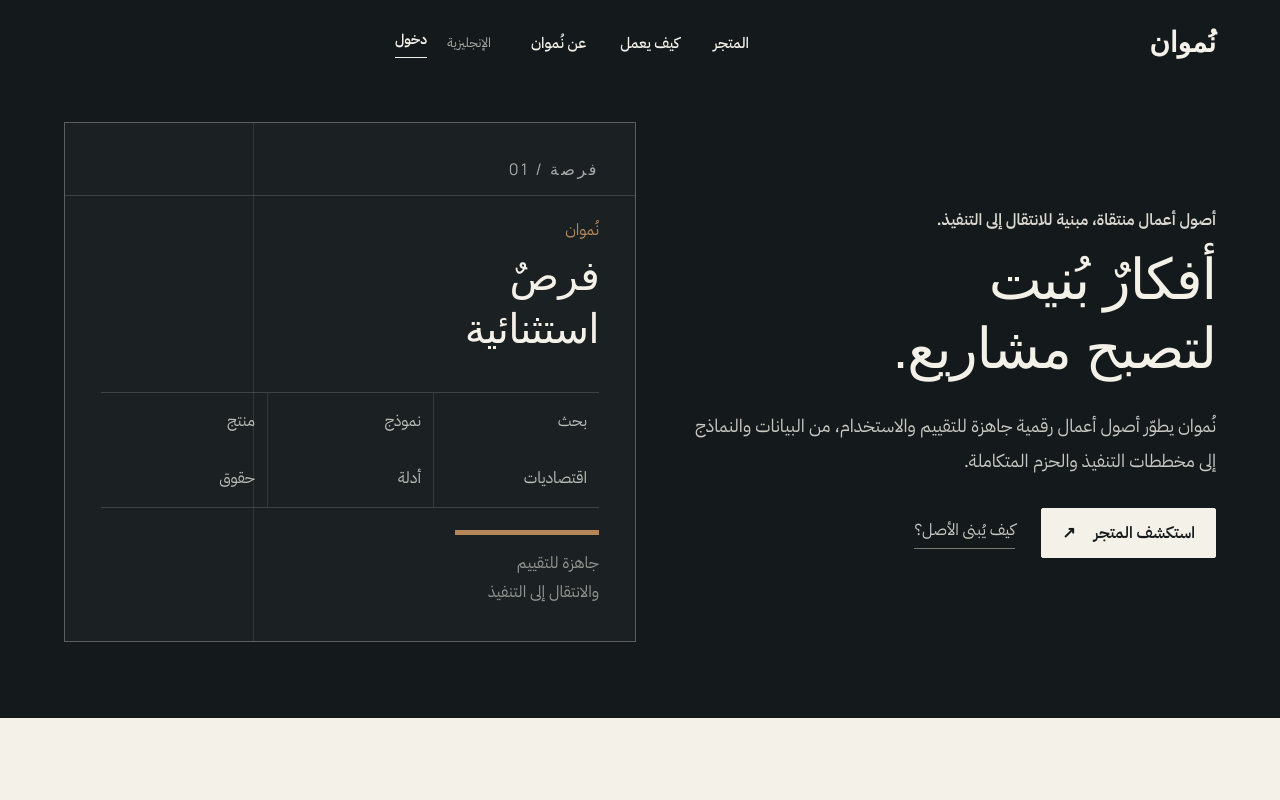
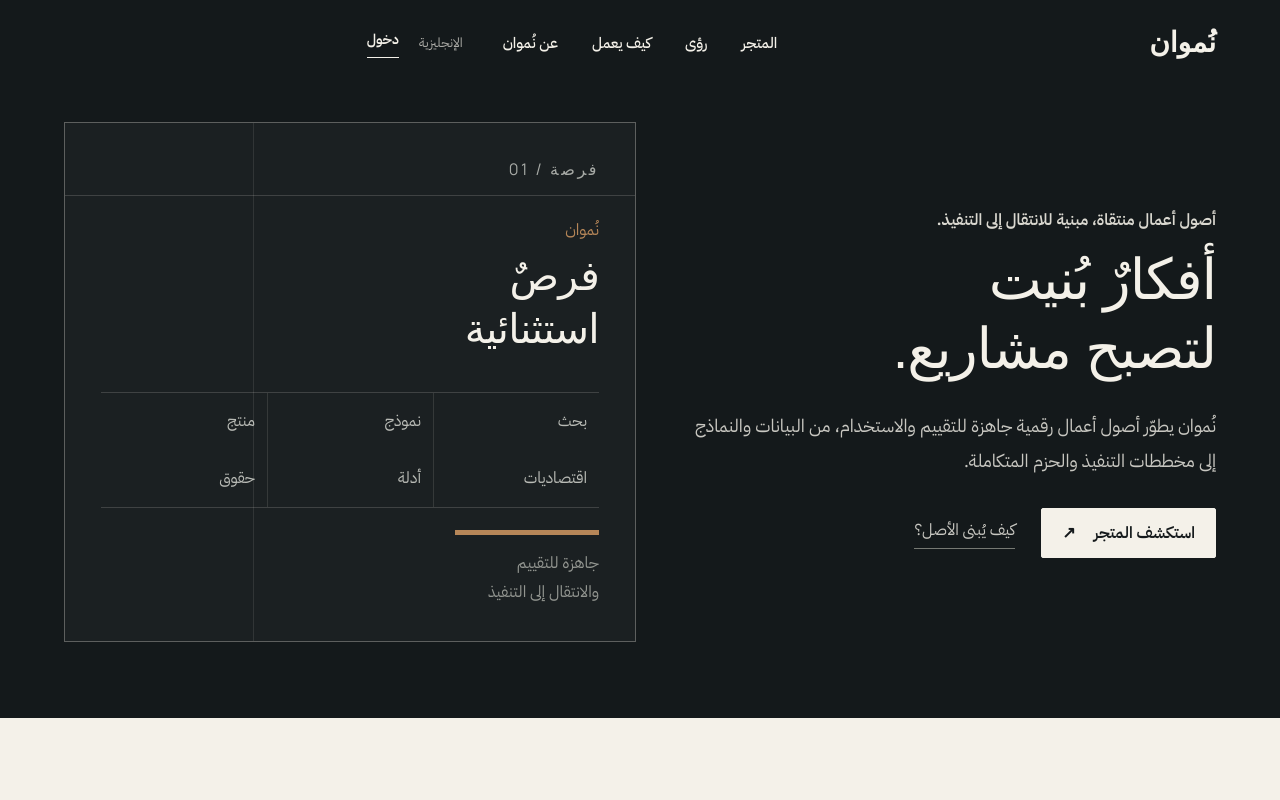
Before and after one commit to alalmaiesa-glitch/numwan, a Next.js app: page / in a window 1280 px wide. Shown: the top 800 px of the page. Built offline with nearby package versions, Linux system fonts and the light colour scheme; no server answers; a web font is replaced by a local one.

Commit message:
Add Insights to Arabic navigation

```diff
--- a/components/public-header.tsx
+++ b/components/public-header.tsx
@@ -8,7 +8,7 @@ export default function PublicHeader({signedIn,light=false}:{signedIn:boolean;li
   return <header className={`publicHeader ${light?"lightMode":""} ${scrolled?"isScrolled":""}`}>
     <div className="publicHeaderInner shellWide">
       <Link href="/" className="wordmark"><strong>نُموان</strong></Link>
-      <nav className="publicLinks"><Link href="/store">المتجر</Link><Link href="/#method">كيف يعمل</Link><Link href="/about">عن نُموان</Link></nav>
+      <nav className="publicLinks"><Link href="/store">المتجر</Link><Link href="/insights/saudi-heavy-industry-2025">رؤى</Link><Link href="/#method">كيف يعمل</Link><Link href="/about">عن نُموان</Link></nav>
       <div className="headerActions"><Link href="/en">الإنجليزية</Link><Link className="headerAction" href={signedIn?"/dashboard":"/login"}>{signedIn?"حسابي":"دخول"}</Link></div>
     </div>
   </header>
```
